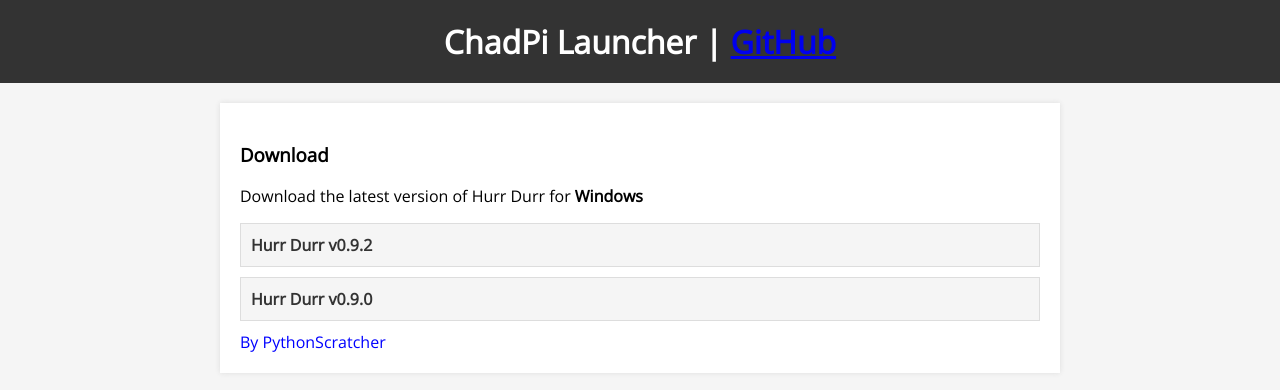
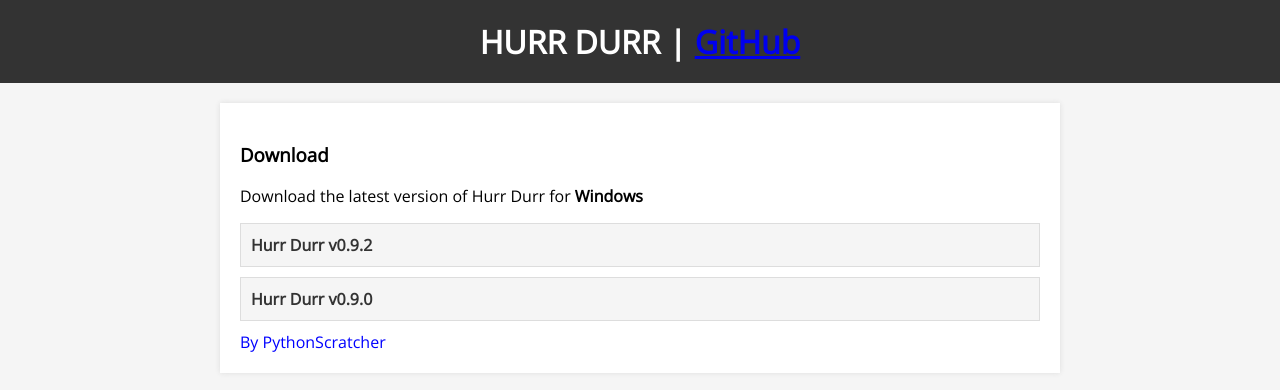
Before and after one commit to PythonScratcher/HURR-DURR, a plain HTML site: page index.html in a window 1280 px wide. Drawn offline with nearby package versions, Linux system fonts and the light colour scheme.

Commit message:
Update index.html

```diff
--- a/index.html
+++ b/index.html
@@ -72,7 +72,7 @@
 </head>
 <body>
 	<header>
-		<h1>ChadPi Launcher | <a href="https://github.com/PythonScratcher/HURR-DURR">GitHub</a></h1>
+		<h1>HURR DURR | <a href="https://github.com/PythonScratcher/HURR-DURR">GitHub</a></h1>
 	</header>
 	<main>
 		<h3>Download</h3>
```
